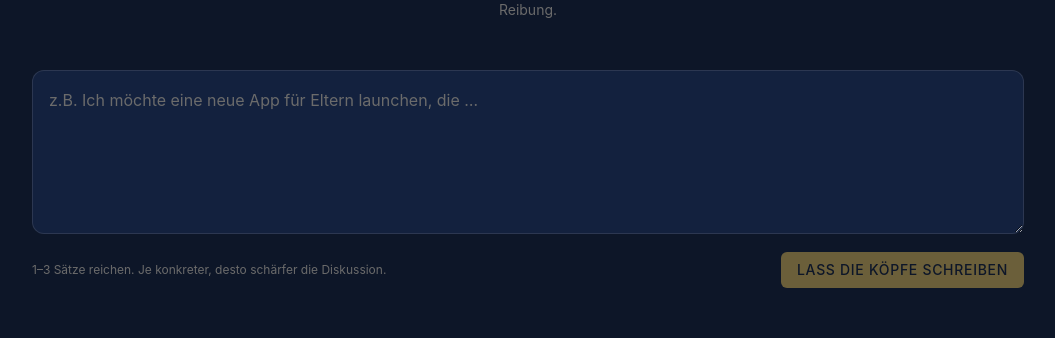
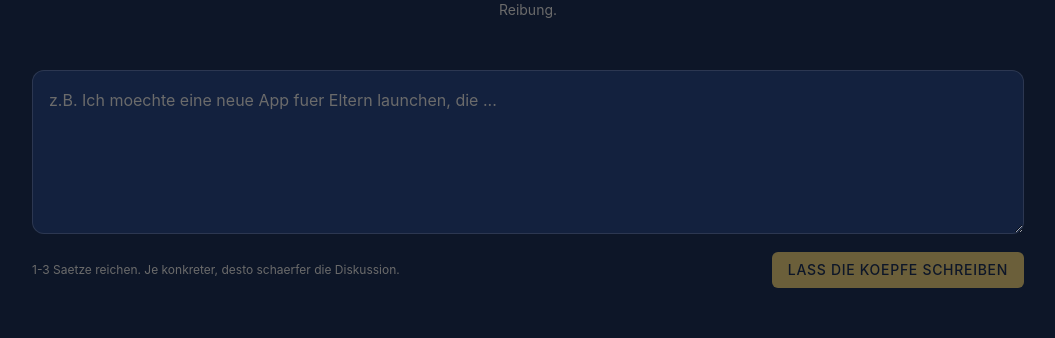
Before and after one commit to rjmaidai/marketing-brain, a Next.js app: page / in a window 1280 px wide. Shown: the part 151-489 px from the top of the page, without its empty margins (112-1167 px from the left). Built offline with nearby package versions, Linux system fonts and the light colour scheme.

Commit message:
Fix InputForm: make onReset and hasResult optional

```diff
--- a/components/InputForm.tsx
+++ b/components/InputForm.tsx
@@ -5,8 +5,8 @@ import { FormEvent, useState } from "react";
 interface InputFormProps {
   isLoading: boolean;
   onSubmit: (idea: string) => void;
-  onReset: () => void;
-  hasResult: boolean;
+  onReset?: () => void;
+  hasResult?: boolean;
 }
 
 export function InputForm({
@@ -34,16 +34,16 @@ export function InputForm({
         value={idea}
         onChange={(e) => setIdea(e.target.value)}
         disabled={isLoading}
-        placeholder="z.B. Ich möchte eine neue App für Eltern launchen, die …"
+        placeholder="z.B. Ich moechte eine neue App fuer Eltern launchen, die ..."
         className="w-full min-h-[140px] resize-y rounded-xl border border-white/10 bg-surface/40 p-4 text-base leading-relaxed text-ink placeholder:text-muted focus:border-gold/60 focus:outline-none focus:ring-1 focus:ring-gold/40 disabled:opacity-60"
         rows={5}
       />
       <div className="mt-3 flex flex-col-reverse gap-2 sm:flex-row sm:items-center sm:justify-between">
         <p className="text-xs text-muted">
-          1–3 Sätze reichen. Je konkreter, desto schärfer die Diskussion.
+          1-3 Saetze reichen. Je konkreter, desto schaerfer die Diskussion.
         </p>
         <div className="flex items-center gap-2">
-          {hasResult && !isLoading && (
+          {hasResult && !isLoading && onReset && (
             <button
               type="button"
               onClick={() => {
@@ -60,7 +60,7 @@ export function InputForm({
             disabled={isLoading || idea.trim().length < 8}
             className="rounded-md bg-gold px-4 py-2 text-sm font-medium uppercase tracking-wider text-bg transition hover:brightness-110 disabled:cursor-not-allowed disabled:opacity-50"
           >
-            {isLoading ? "Köpfe denken …" : "Lass die Köpfe schreiben"}
+            {isLoading ? "Koepfe denken ..." : "Lass die Koepfe schreiben"}
           </button>
         </div>
       </div>
```
